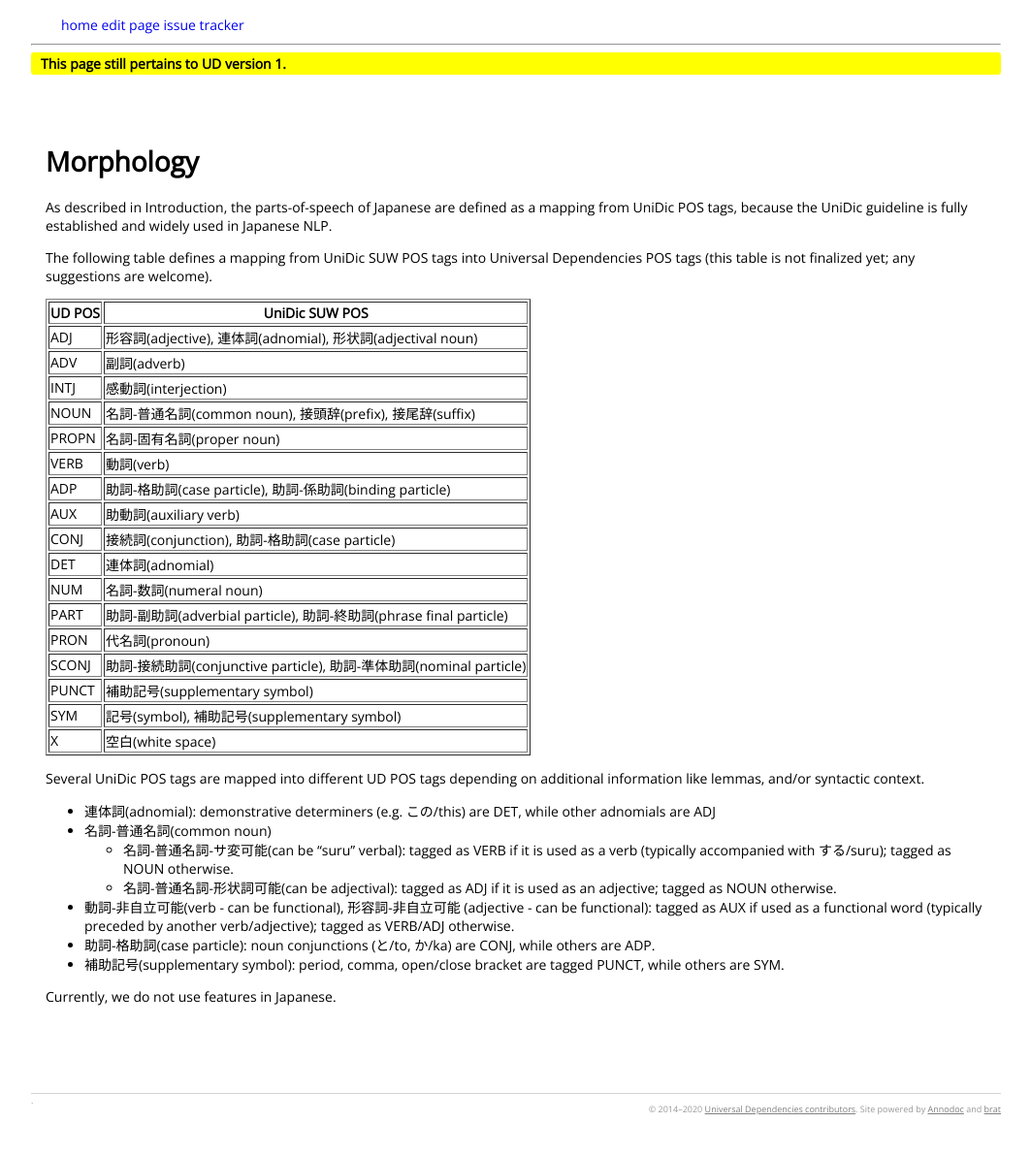
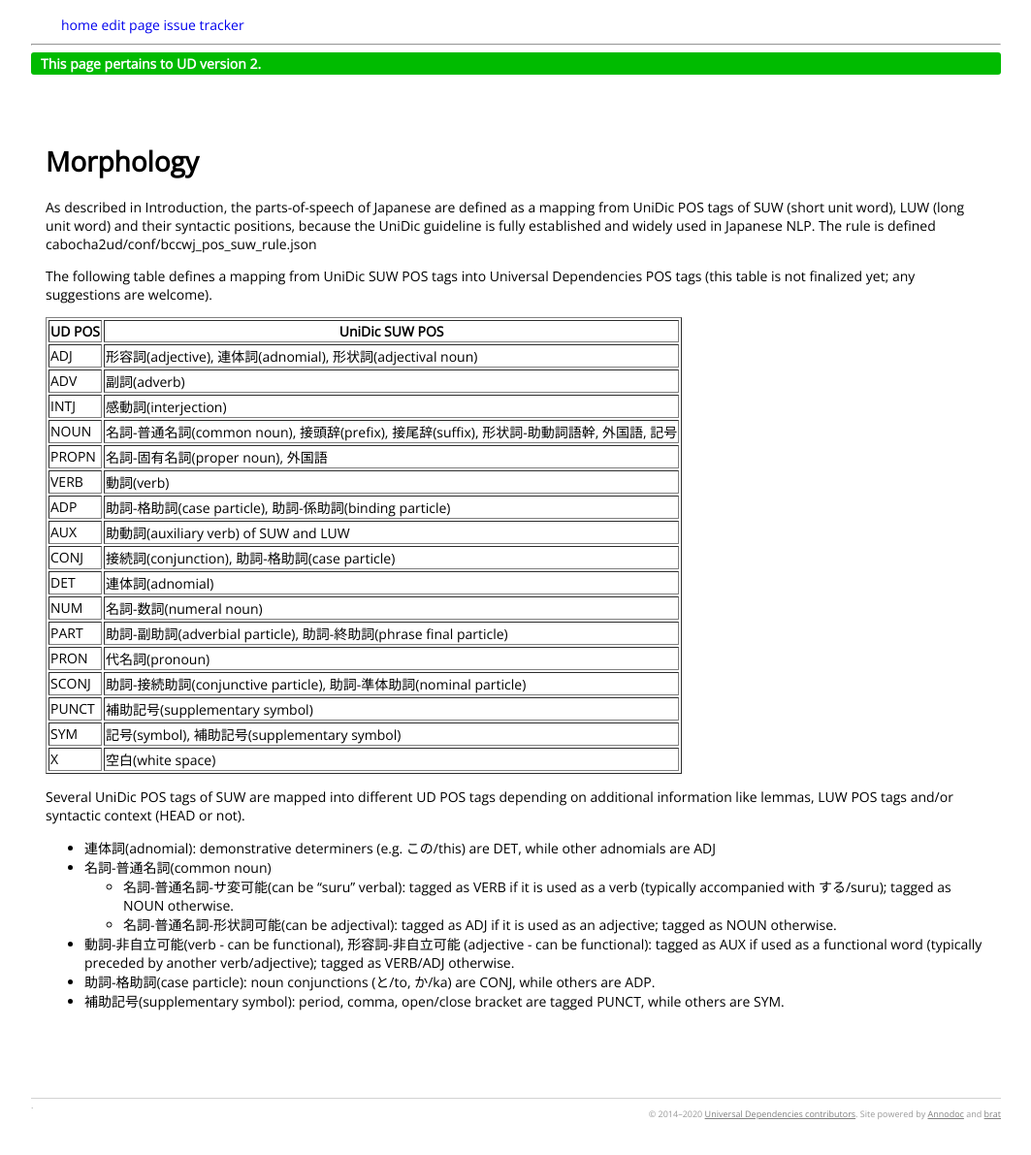
Before and after one commit to udjapanese/docs, a Jekyll site: the page built from _ja/morphology.md, in a window 1280 px wide. Shown: the whole page at 97% size, without its empty margins (108-1171 px from the left). Built offline with Jekyll 4.4.1, drawn with Linux system fonts in a browser that asks for light colours; nearby versions of some CDN libraries; comment, search, counter and statistics services are not loaded.

Commit message:
Update morphology.md

```diff
--- a/_ja/morphology.md
+++ b/_ja/morphology.md
@@ -1,13 +1,14 @@
 ---
 layout: base
 title:  'Morphology'
+udver: '2'
 ---
 
 # Morphology
 
 As described in Introduction, the parts-of-speech of Japanese are defined as a
-mapping from UniDic POS tags, because the UniDic guideline is fully
-established and widely used in Japanese NLP.
+mapping from UniDic POS tags of SUW (short unit word), LUW (long unit word) and their syntactic positions, because the UniDic guideline is fully established and widely used in Japanese NLP.
+The rule is defined cabocha2ud/conf/bccwj_pos_suw_rule.json
 
 The following table defines a mapping from UniDic SUW POS tags into
 Universal Dependencies POS tags (this table is not finalized yet; any
@@ -18,11 +19,11 @@ suggestions are welcome).
   <tr><td>ADJ</td><td>形容詞(adjective), 連体詞(adnomial), 形状詞(adjectival noun)</td></tr>
   <tr><td>ADV</td><td>副詞(adverb)</td></tr>
   <tr><td>INTJ</td><td>感動詞(interjection)</td></tr>
-  <tr><td>NOUN</td><td>名詞-普通名詞(common noun), 接頭辞(prefix), 接尾辞(suffix)</td></tr>
-  <tr><td>PROPN</td><td>名詞-固有名詞(proper noun)</td></tr>
+  <tr><td>NOUN</td><td>名詞-普通名詞(common noun), 接頭辞(prefix), 接尾辞(suffix), 形状詞-助動詞語幹, 外国語, 記号</td></tr>
+  <tr><td>PROPN</td><td>名詞-固有名詞(proper noun), 外国語</td></tr>
   <tr><td>VERB</td><td>動詞(verb)</td></tr>
   <tr><td>ADP</td><td>助詞-格助詞(case particle), 助詞-係助詞(binding particle)</td></tr>
-  <tr><td>AUX</td><td>助動詞(auxiliary verb)</td></tr>
+  <tr><td>AUX</td><td>助動詞(auxiliary verb) of SUW and LUW</td></tr>
   <tr><td>CONJ</td><td>接続詞(conjunction), 助詞-格助詞(case particle)</td></tr>
   <tr><td>DET</td><td>連体詞(adnomial)</td></tr>
   <tr><td>NUM</td><td>名詞-数詞(numeral noun)</td></tr>
@@ -34,9 +35,9 @@ suggestions are welcome).
   <tr><td>X</td><td>空白(white space)</td></tr>
 </table>
 
-Several UniDic POS tags are mapped into different UD POS tags
-depending on additional information like lemmas, and/or syntactic
-context.
+Several UniDic POS tags of SUW are mapped into different UD POS tags
+depending on additional information like lemmas, LUW POS tags and/or syntactic
+context (HEAD or not).
 
 * 連体詞(adnomial): demonstrative determiners (e.g. この/this) are
   DET, while other adnomials are ADJ
@@ -54,5 +55,3 @@ context.
   CONJ, while others are ADP.
 * 補助記号(supplementary symbol): period, comma, open/close bracket
   are tagged PUNCT, while others are SYM.
-
-Currently, we do not use features in Japanese.
```
